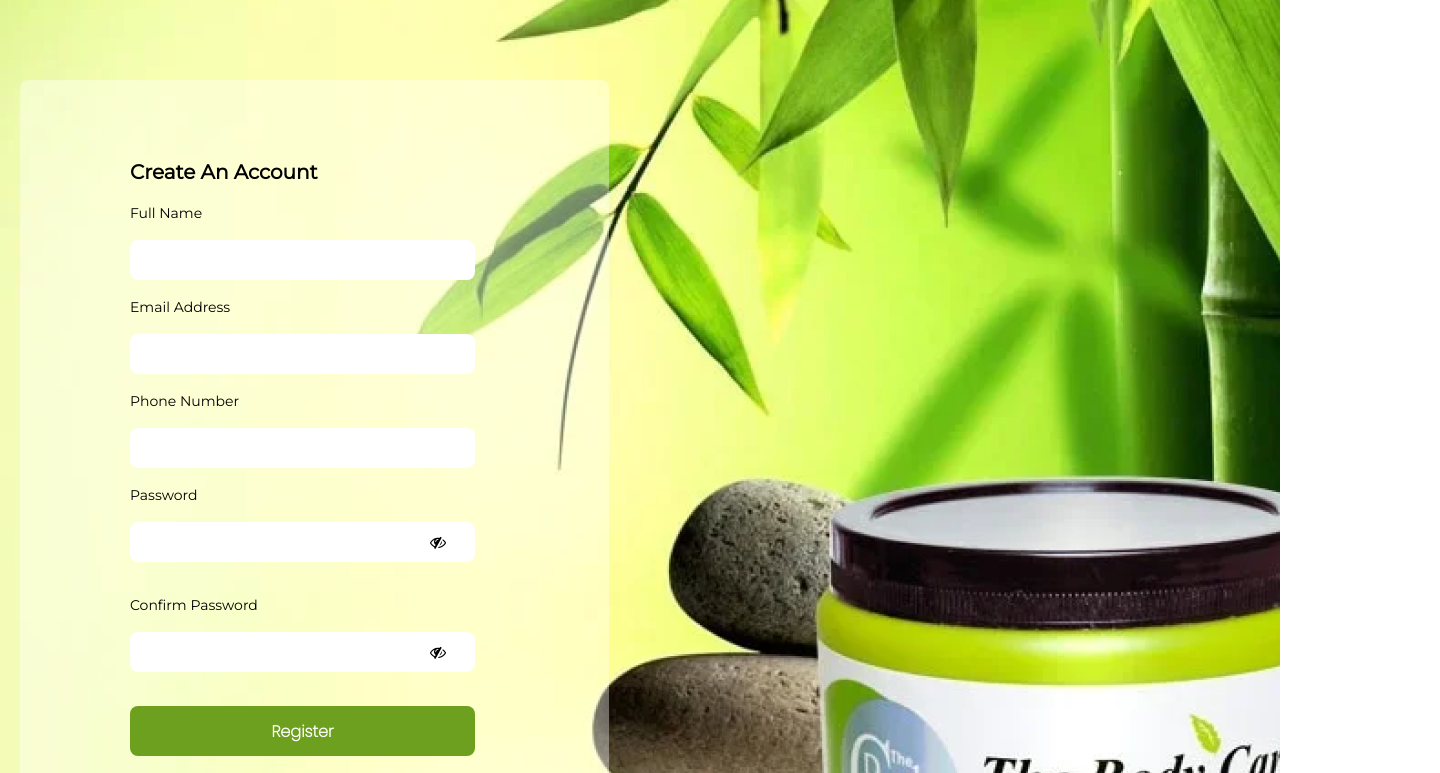
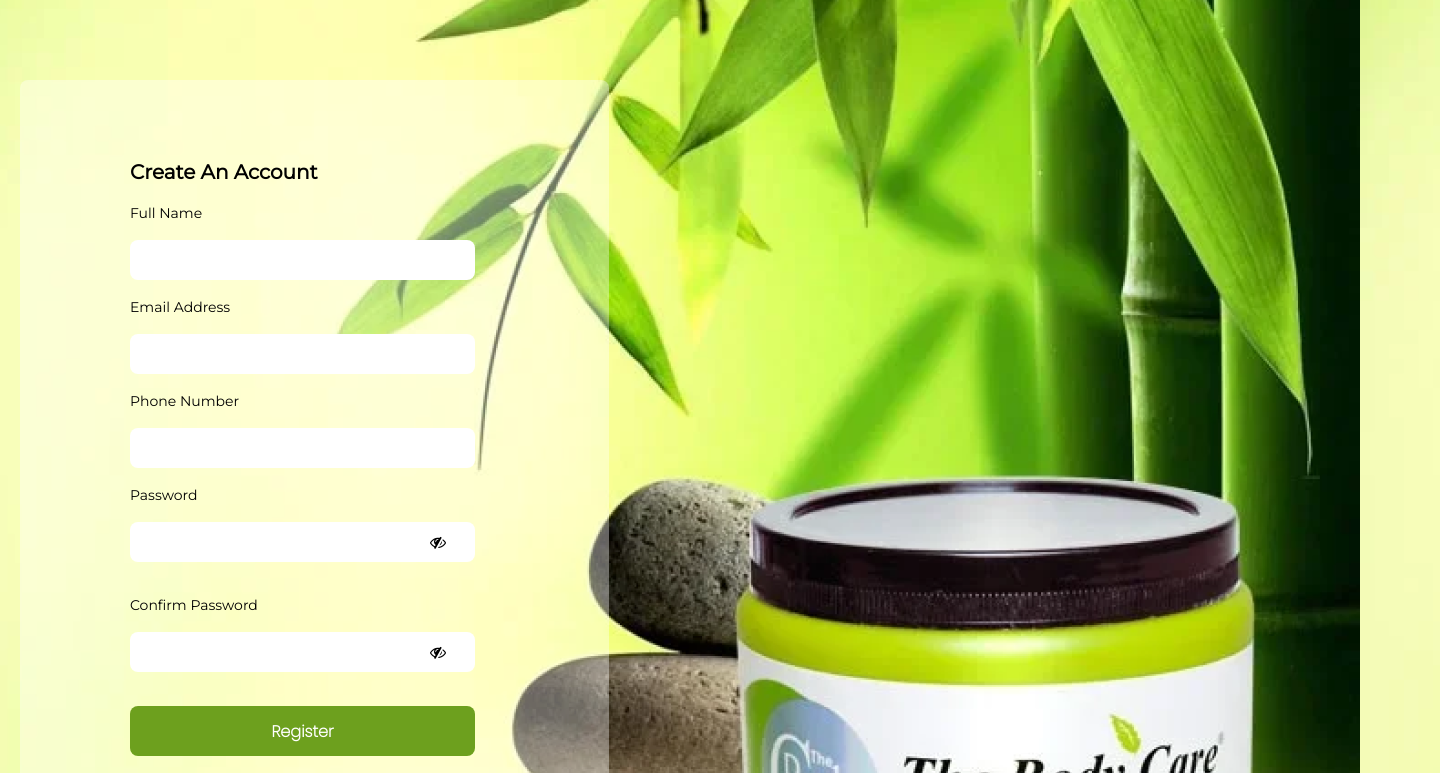
Before and after one commit to Mmablessing46/Jennifer, a plain HTML site: page index.html in a window 1280 px wide. Shown: the top 773 px of the page, 1440 px wide, since content can reach past the window. Drawn offline with Linux system fonts and the light colour scheme.

Commit message:
first commit

```diff
--- a/CSS/style.css
+++ b/CSS/style.css
@@ -7,7 +7,7 @@
     overflow-x: hidden;
 }
 
-.box_1{
+body{
     background-image: url('/images/Homepage.png');
     width: 1440px;
     height: 1024px;
```
